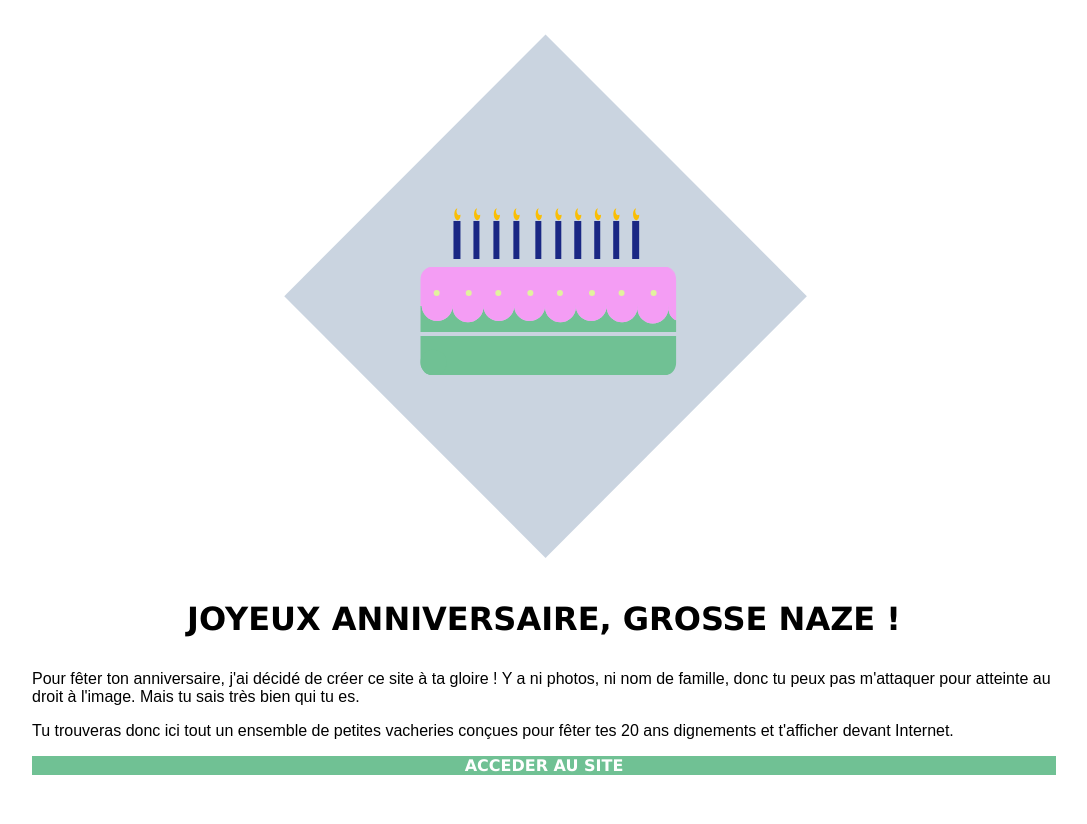
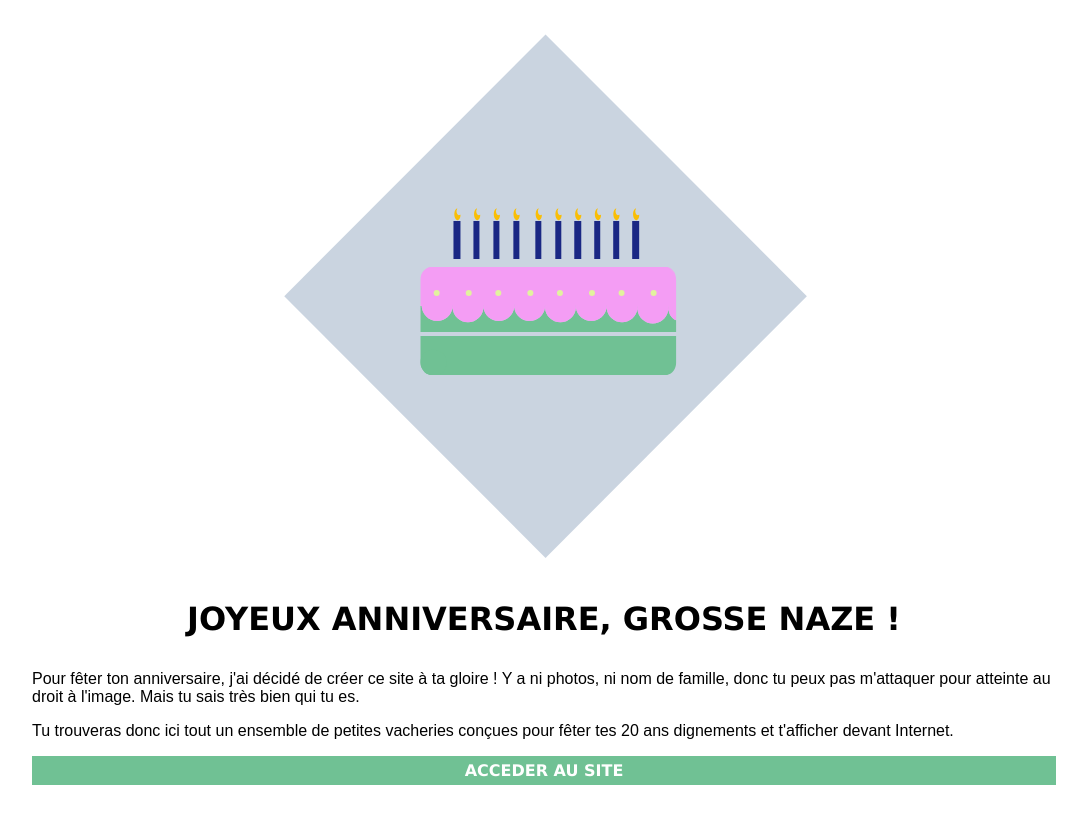
Before and after one commit to Simpleprune/simpleprune.github.io, a Jekyll site: the page accueil.html, which Jekyll copies as it is, in a window 1280 px wide. Shown: the top 824 px of the page, without its empty margins (96-1183 px from the left). Built offline with Jekyll 4.4.1, drawn with Linux system fonts in a browser that asks for light colours.

Commit message:
Update style.css

```diff
--- a/css/style.css
+++ b/css/style.css
@@ -30,5 +30,5 @@ margin: 0 auto;
   text-align: center;
   text-transform: uppercase;
   color: white;
-  padding: auto;
+  padding: 5px;
 }
```
